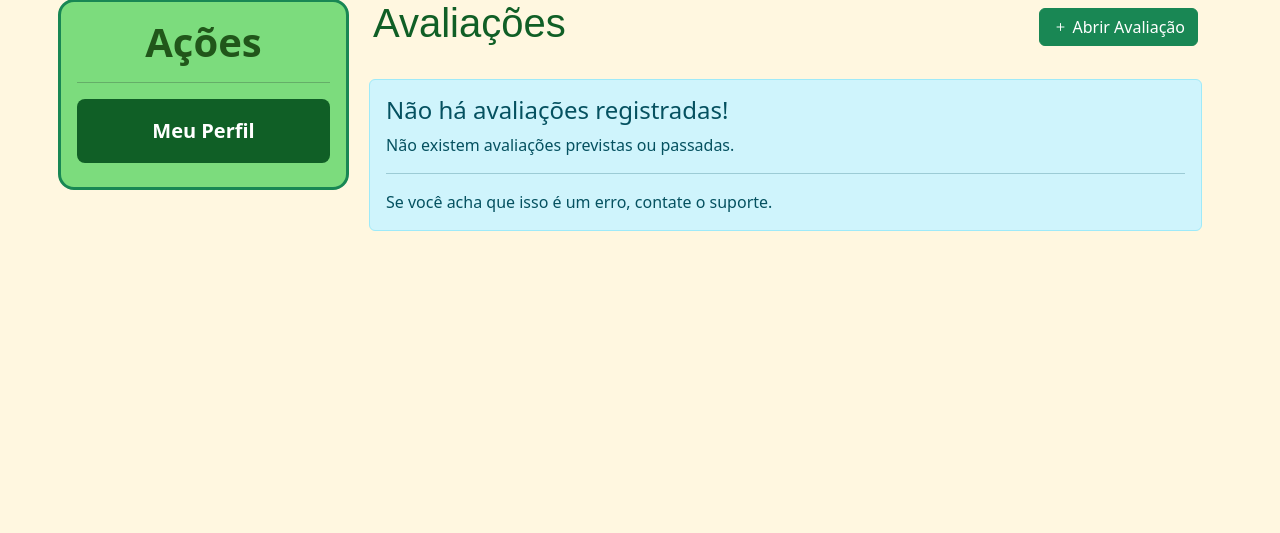
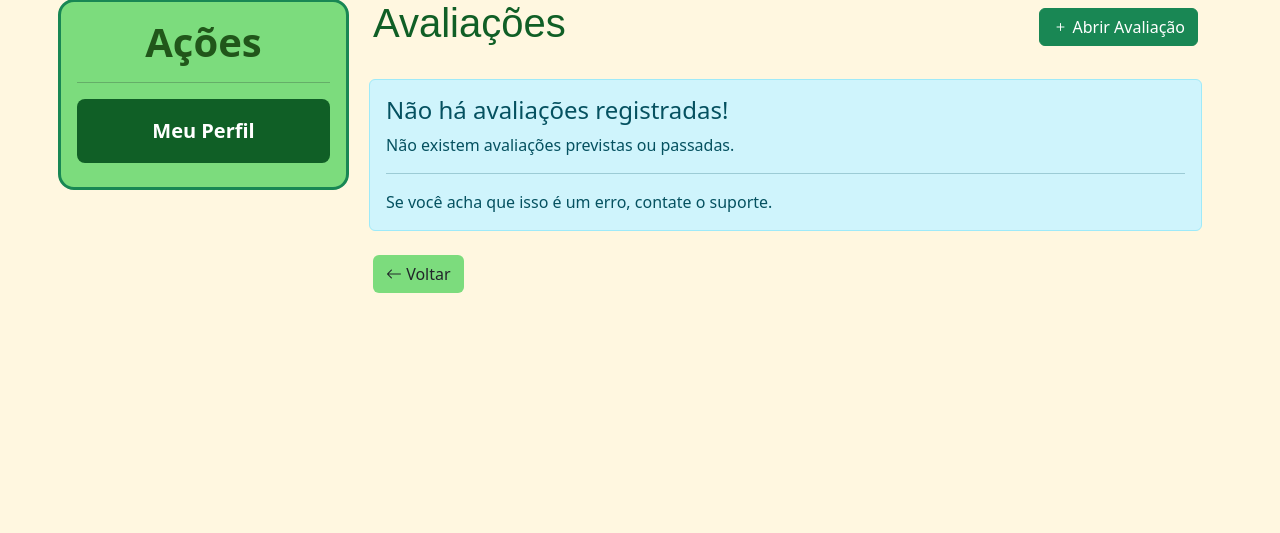
Before and after one commit to leon-rdo/SGE-GP, a Django app: template main/templates/main/avaliacoes/avaliacoes.html in a window 1280 px wide. Shown: the part 135-668 px from the top of the page. Run offline with Django 4.2, Linux system fonts and the light colour scheme; the template is opened without the code that fills it, so the values that code supplies are empty; some web fonts are replaced.

Commit message:
refactor: add back button on avaliacoes.html

```diff
--- a/main/templates/main/avaliacoes/avaliacoes.html
+++ b/main/templates/main/avaliacoes/avaliacoes.html
@@ -10,7 +10,8 @@
 <div class="col-12 col-md-9">
   <div class="d-flex justify-content-between align-items-center w-100">
     <h1>Avaliações</h1>
-        <a class="btn btn-success" href="{% url 'main:open-test' subject.slug %}" role="button" style="height: min-content;">
+    <a class="btn btn-success" href="{% url 'main:open-test' subject.slug %}" role="button"
+      style="height: min-content;">
       <i class="bi bi-plus"></i>
       Abrir Avaliação
     </a>
@@ -34,5 +35,10 @@
     </div>
     {% endfor %}
   </div>
+  <a href="{% url 'main:subjects' %}" class="btn bg-light-green mt-2" role="button"
+    style="height: min-content;">
+    <i class="bi bi-arrow-left"></i>
+    Voltar
+  </a>
 </div>
 {% endblock content %}
```
Lines whose indentation alone changed are shown as unchanged.
